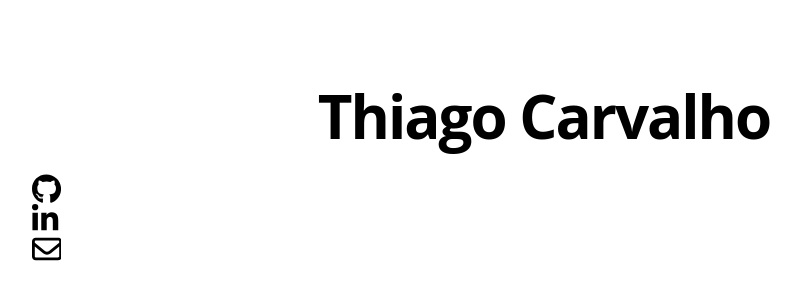
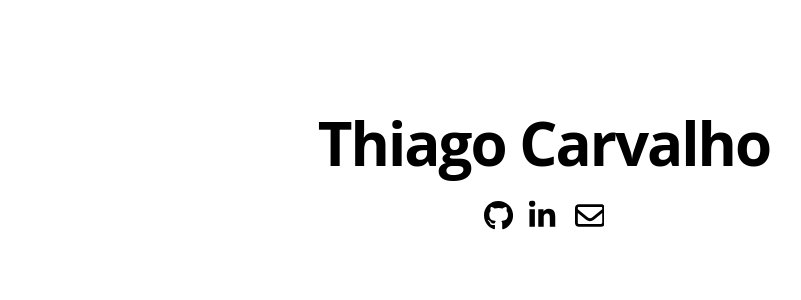
Before and after one commit to thiagotcarvalho/portfolio-website, a React (Create React App) app: page / in a window 1280 px wide. Shown: the part 216-516 px from the top of the page, without its empty margins (96-897 px from the left). Built offline with nearby package versions, Linux system fonts and the light colour scheme.

Commit message:
Update to styling

```diff
--- a/src/index.css
+++ b/src/index.css
@@ -6,17 +6,22 @@
 @import url('https://fonts.googleapis.com/css2?family=Inter:wght@100..900&display=swap');
 
 @layer base {
-  body {
-    @apply bg-white text-black font-openSans;
+  body {@apply bg-white text-black font-openSans;}
+
+  h1 {@apply font-bold text-6xl;}
+
+  p {@apply font-medium text-base;}
+
+  a {display: inline-block;}
+
+  svg {
+    fill: black;
+    padding-left: 8px;
+    padding-right: 8px;
+    transition: fill 0.25s;
   }
 
-  h1 {
-    @apply font-bold text-6xl;
-  }
-
-  p {
-    @apply font-medium text-base;
-  }
+  svg:hover {fill: #90917e;}
 }
 
 .HomePage-container {
```
